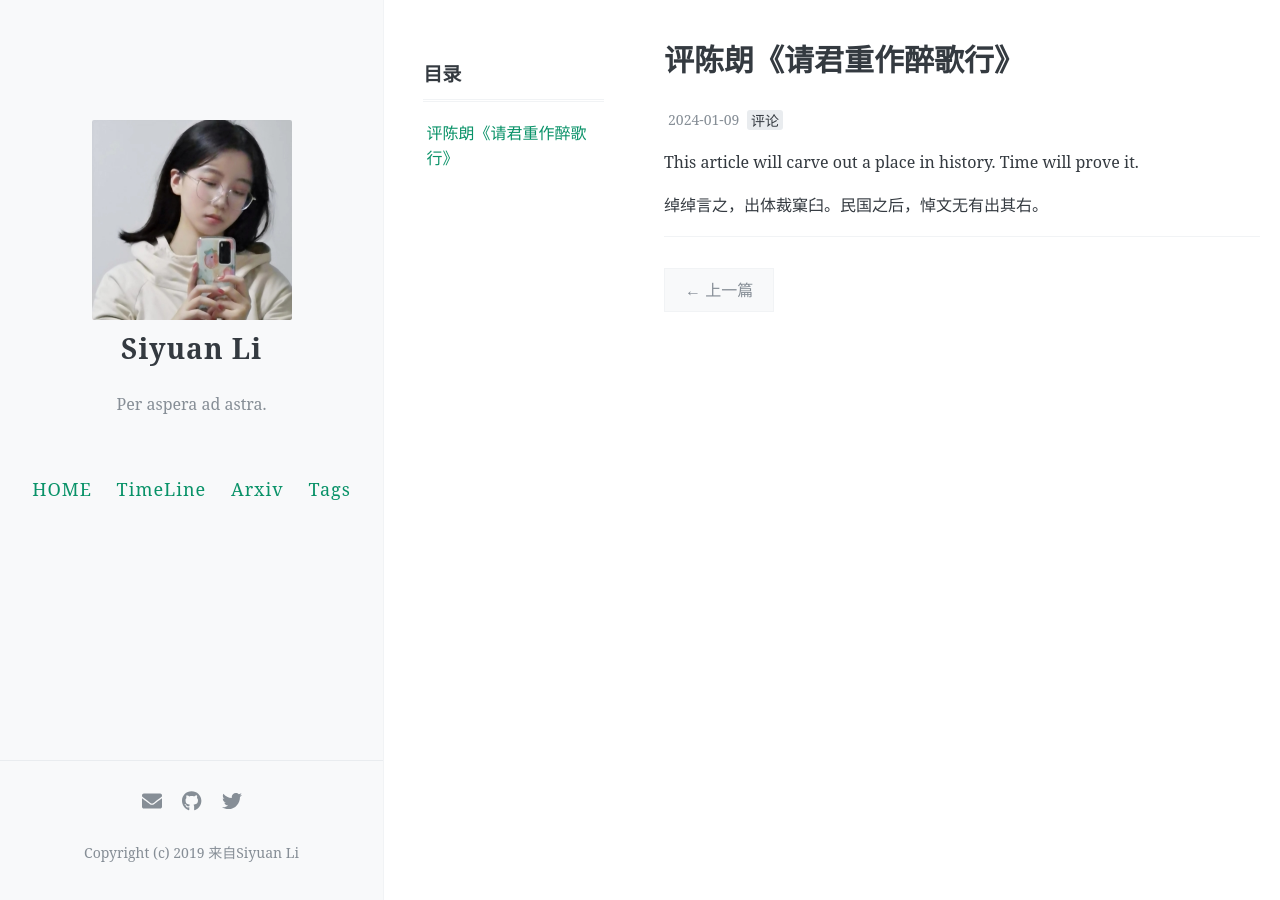
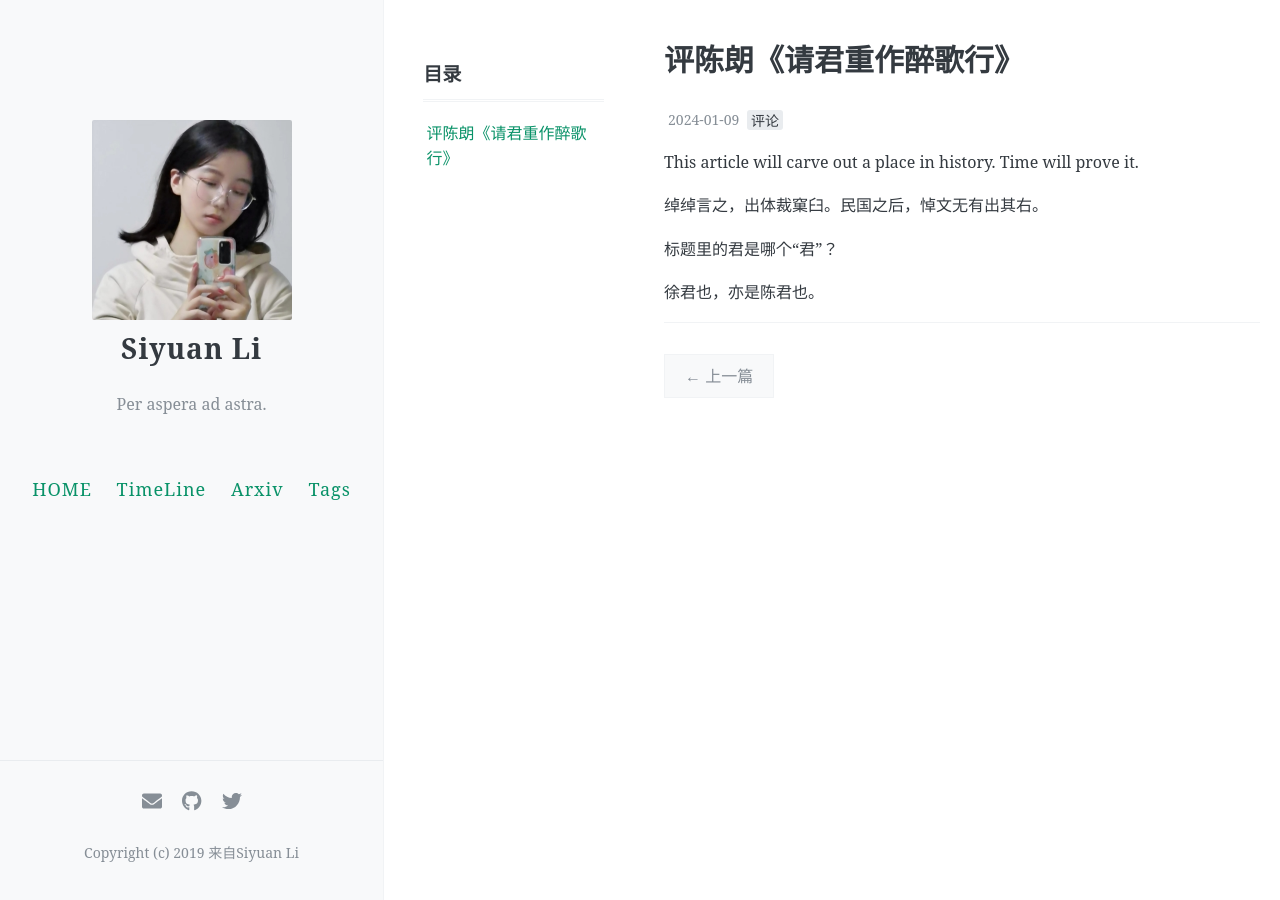
Before and after one commit to ApolloLSY/Attic, a Jekyll site: the page built from _posts/2024-01-21-Criticism-eulogy.md, in a window 1280 px wide. Built offline with Jekyll 4.4.1, drawn with Linux system fonts in a browser that asks for light colours; comment, search, counter and statistics services are not loaded.

Commit message:
Update 2024-01-21-Criticism-eulogy.md

```diff
--- a/_posts/2024-01-21-Criticism-eulogy.md
+++ b/_posts/2024-01-21-Criticism-eulogy.md
@@ -11,3 +11,7 @@ comments: true
 This article will carve out a place in history. Time will prove it.
 
 绰绰言之，出体裁窠臼。民国之后，悼文无有出其右。
+
+标题里的君是哪个“君”？
+
+徐君也，亦是陈君也。
```
